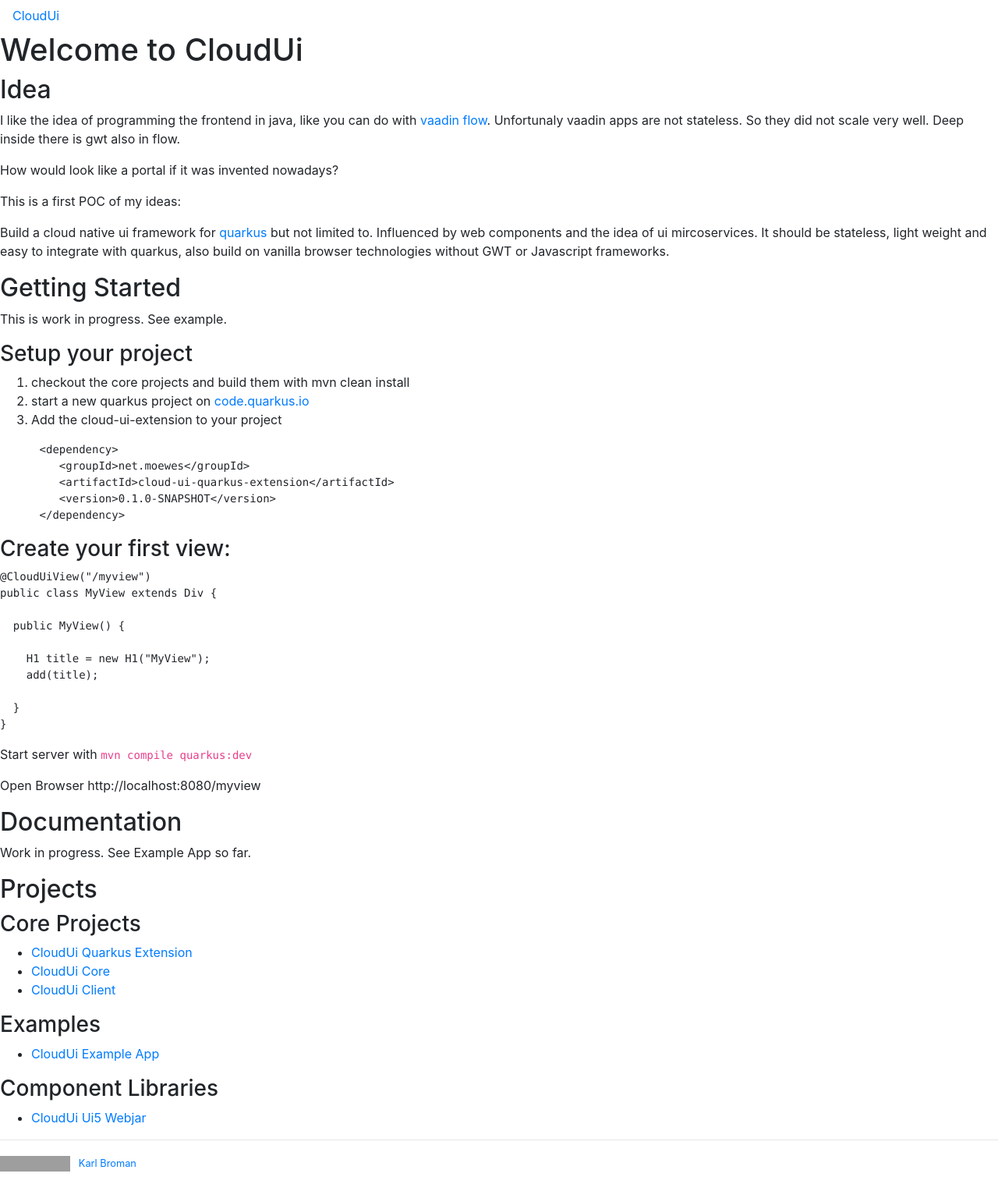
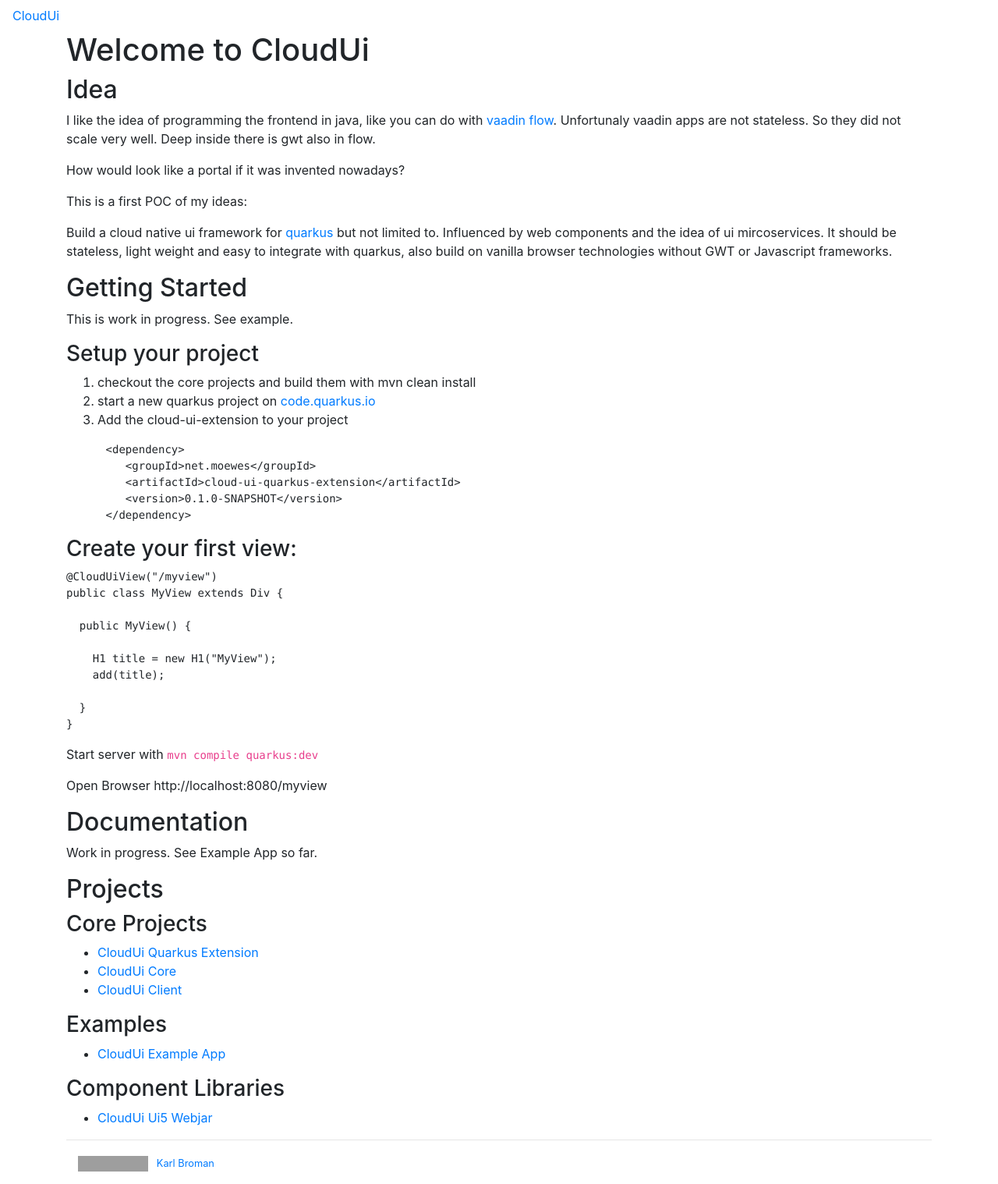
Before and after one commit to klenkes74/cloud-ui, a Jekyll site: the page built from index.md, in a window 1280 px wide. Shown: the whole page at 78% size. Built offline with Jekyll 4.4.1, drawn with Linux system fonts in a browser that asks for light colours; our own code applies the rules of GitHub Pages for plain Markdown files; grey boxes are pictures that could not be loaded.

Commit message:
Update page.html

```diff
--- a/_layouts/page.html
+++ b/_layouts/page.html
@@ -21,13 +21,13 @@
       </div>
     </div>
 
-    <div class="container-narrow">
+    <div class="container">
 
       <div class="content">
         {{ content }}
       </div>
       <hr>
-      <footer>
+      <footer class="container">
         <p><small>
   <!-- start of Karl's footer; modify this part -->
           <a href="https://creativecommons.org/publicdomain/zero/1.0/"><img src="https://i.creativecommons.org/p/zero/1.0/88x31.png" alt="CC0"/></a> &nbsp;
```
